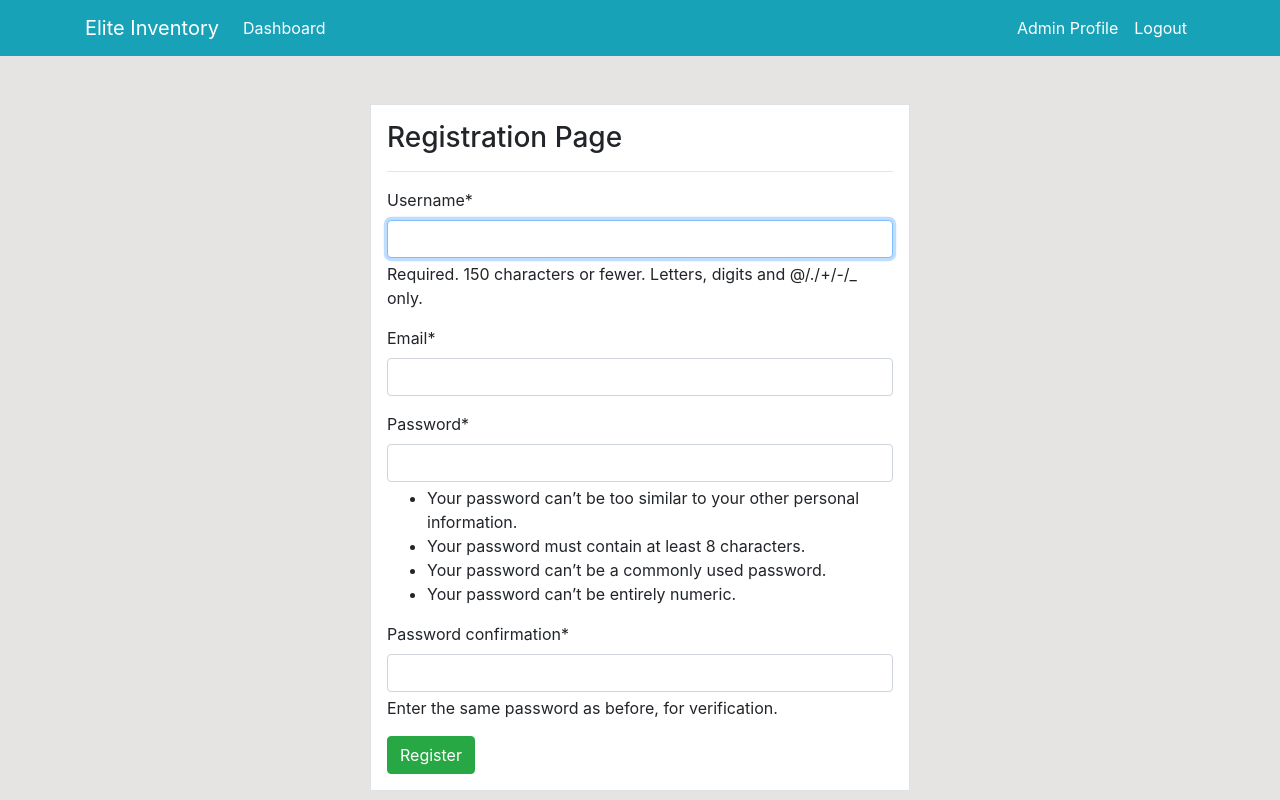
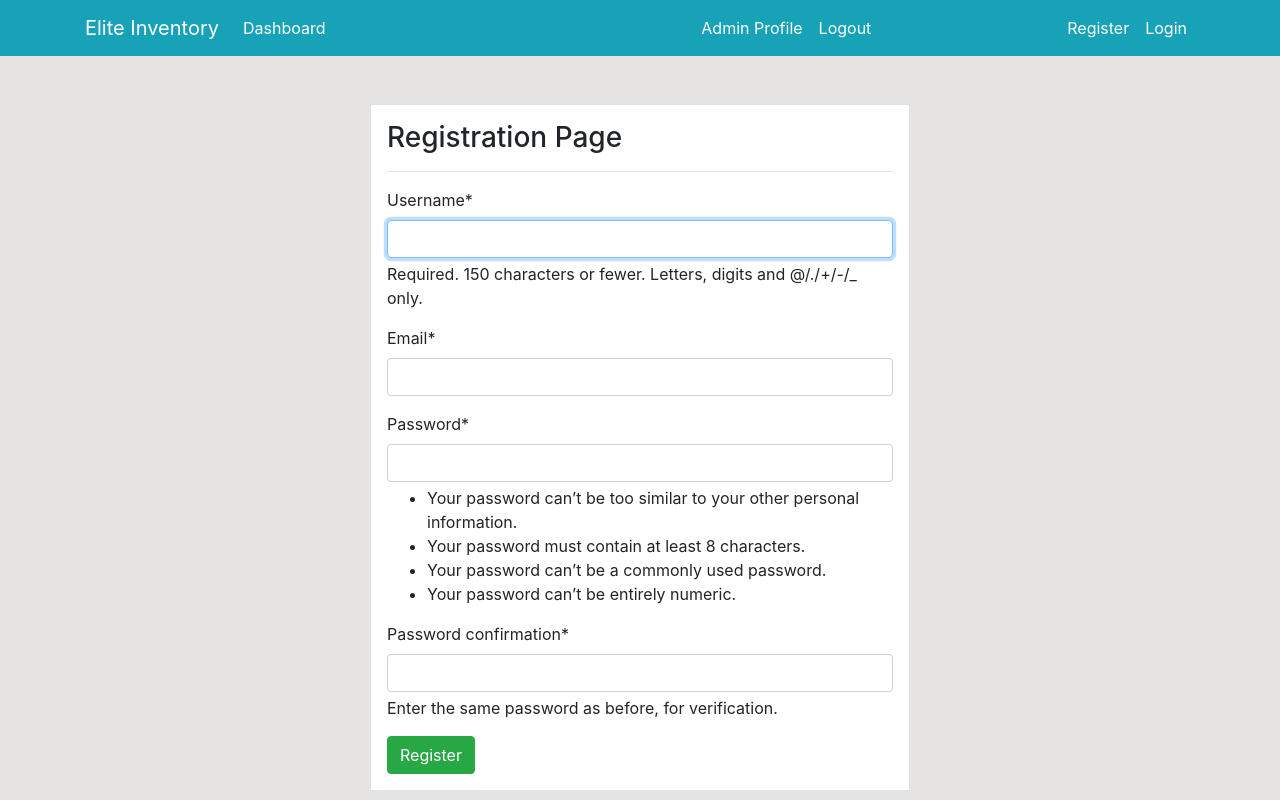
Before and after one commit to gideonronoh/inventoryproject, a Django app: page /register/ in a window 1280 px wide. Run offline with Django 5.2, Linux system fonts and the light colour scheme; parts of the project's set-up code (start-up, migrations or seed data) failed here and were passed over; some libraries are stand-ins or nearby versions.

Commit message:
lougoutlogn

```diff
--- a/inventoryproject/settings.py
+++ b/inventoryproject/settings.py
@@ -132,3 +132,5 @@ STATICFILES_DIRS = [
 # https://docs.djangoproject.com/en/5.0/ref/settings/#default-auto-field
 
 DEFAULT_AUTO_FIELD = 'django.db.models.BigAutoField'
+
+LOGIN_REDIRECT_URL = 'dashboard-index'
--- a/inventoryproject/urls.py
+++ b/inventoryproject/urls.py
@@ -16,11 +16,17 @@ Including another URLconf
 """
 from django.contrib import admin
 from django.urls import path, include
-from user import views as user_view
-
+from django.contrib.auth import views as auth_views
+from user import views as user_views
+from django.conf import settings
+from django.conf.urls.static import static
 
 urlpatterns = [
     path('admin/', admin.site.urls),
     path('', include('dashboard.urls')),
-    path('register/', user_view.register, name='user-register'),
+    path('register/', user_views.register, name='user-register'),
+    path('', auth_views.LoginView.as_view(
+        template_name='user/login.html'), name='user-login'),
+    path('logout/', auth_views.LogoutView.as_view(template_name='user/logout.html'),
+         name='user-logout'),
 ]
--- a/templates/Partials/nav.html
+++ b/templates/Partials/nav.html
@@ -20,10 +20,18 @@
                             class="sr-only">(current)</span></a>
                 </li>
                 <li class="nav-item">
-                    <a class="nav-link text-white" href="#">Logout</a>
+                    <a class="nav-link text-white" href="{% url 'user-logout' %}">Logout</a>
                 </li>
             </ul>
-
+            <ul class="navbar-nav ml-auto">
+                <li class="nav-item active">
+                    <a class="nav-link text-white" href="{% url 'user-register' %}">Register<span
+                            class="sr-only">(current)</span></a>
+                </li>
+                <li class="nav-item">
+                    <a class="nav-link text-white" href="{% url 'user-login' %}">Login</a>
+                </li>
+            </ul>
         </div>
     </div>
 </nav>
--- a/user/views.py
+++ b/user/views.py
@@ -1,17 +1,23 @@
 from django.shortcuts import render, redirect
 from django.contrib.auth.forms import UserCreationForm
+from django.contrib.auth.models import Group
+from django.contrib.auth.decorators import login_required
 from .forms import CreateUserForm
 
 # Create your views here.
+
+
 def register(request):
     if request.method == 'POST':
         form = CreateUserForm(request.POST)
         if form.is_valid():
-            form.save()
-            return redirect( 'dashboard-index')
+            user = form.save()
+            group = Group.objects.get(name='Customers')
+            user.groups.add(group)
+            return redirect('user-login')
     else:
         form = CreateUserForm()
     context = {
-        'form': form,
+        'form': form
     }
-    return render( request, 'user/register.html', context)
+    return render(request, 'user/register.html', context)
```
